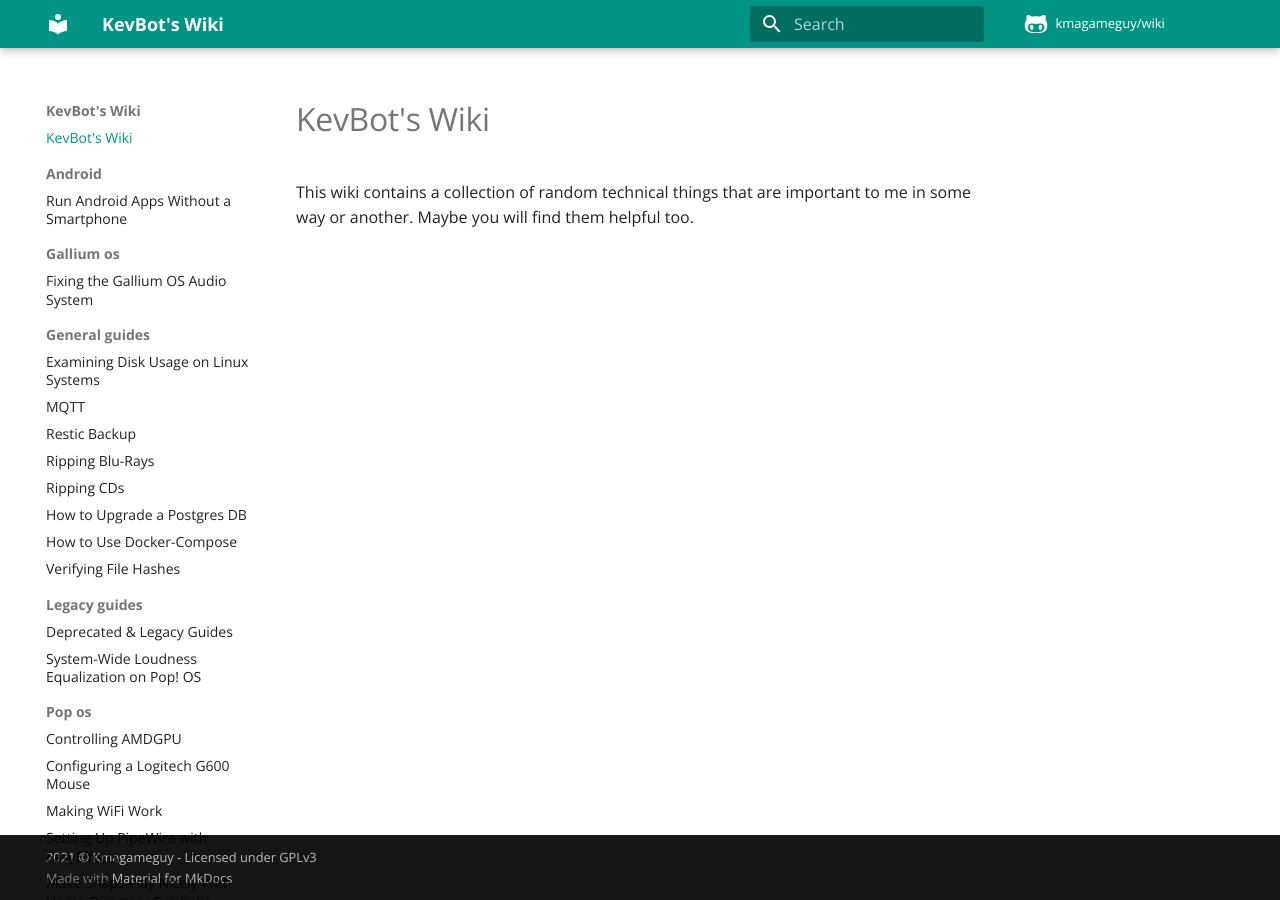
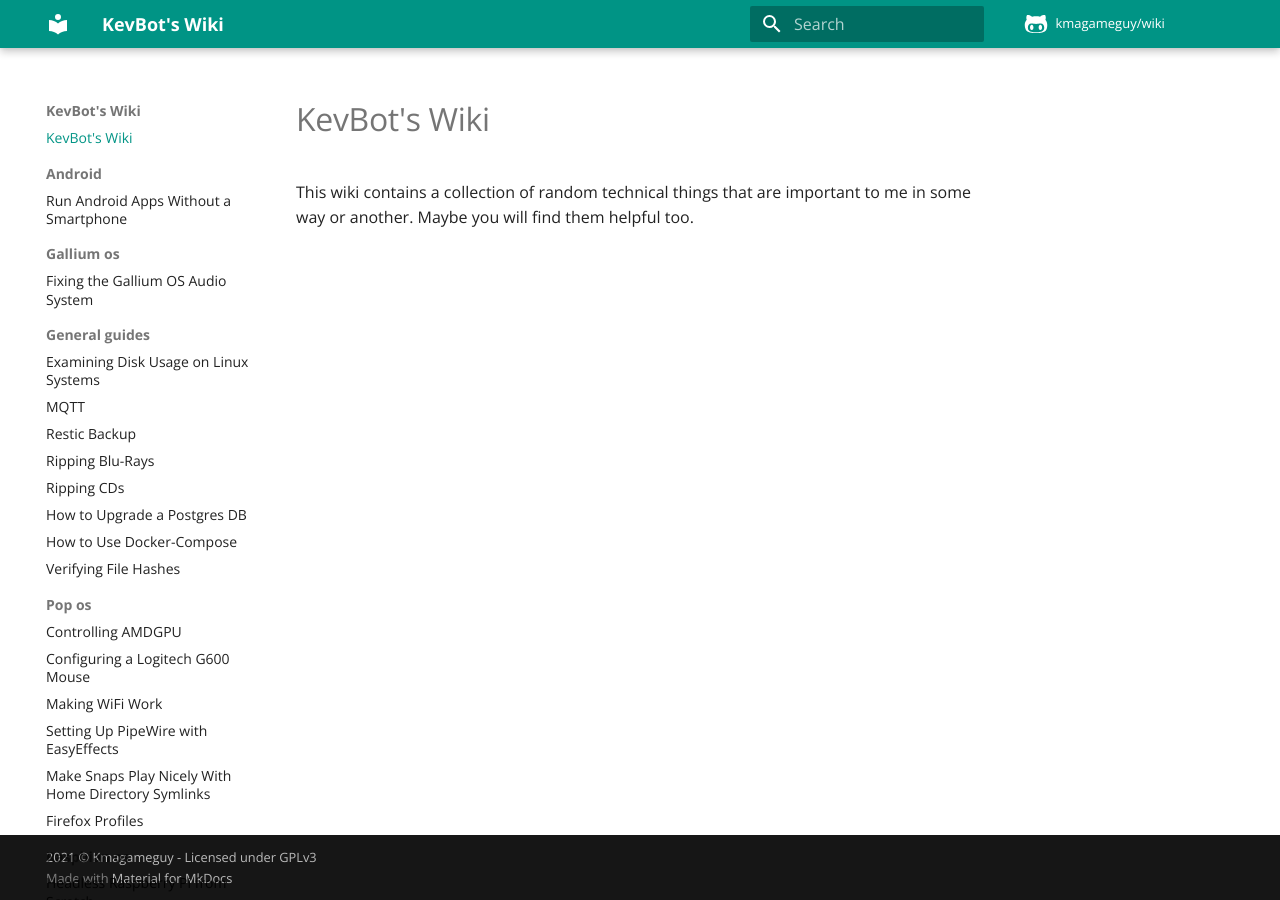
Before and after one commit to Kmagameguy/wiki, an MkDocs documentation site: the page built from docs/index.md, in a window 1280 px wide. Built offline with MkDocs 1.6.1 and Material for MkDocs 9.7.7, drawn with Linux system fonts in a browser that asks for light colours; comment, search, counter and statistics services are not loaded; some of the changed lines change nothing that is shown.

Commit message:
Reorganize Legacy Guides

```diff
--- a/docs/legacy_guides/fixing_the_audio_system.md
+++ b/docs/zzz_legacy_guides/fixing_the_audio_system.md
@@ -1,4 +1,4 @@
-# System-Wide Loudness Equalization on Pop! OS
+# (Deprecated) System-Wide Loudness Equalization on Pop! OS
 
 ???+ warning "Deprecated Guide"
      As of Jan 2022 I have started to experiment with Pipewire & EasyEffects.  The guide below should be perfectly serviceable for anyone using PulseAudio & PulseEffects-Legacy
```
Also changed, not shown: docs/zzz_legacy_guides/README.md (renamed from docs/legacy_guides/README.md).
